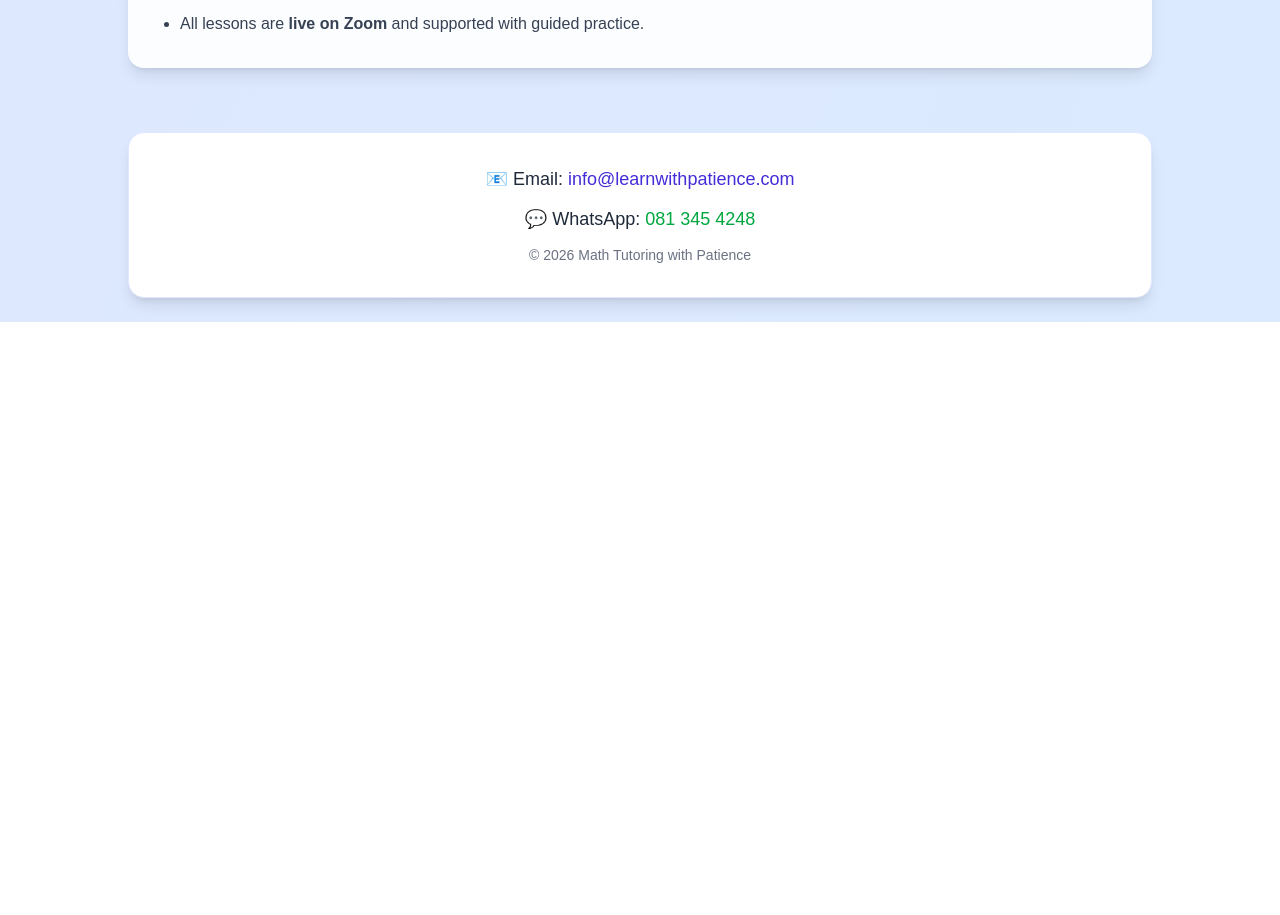
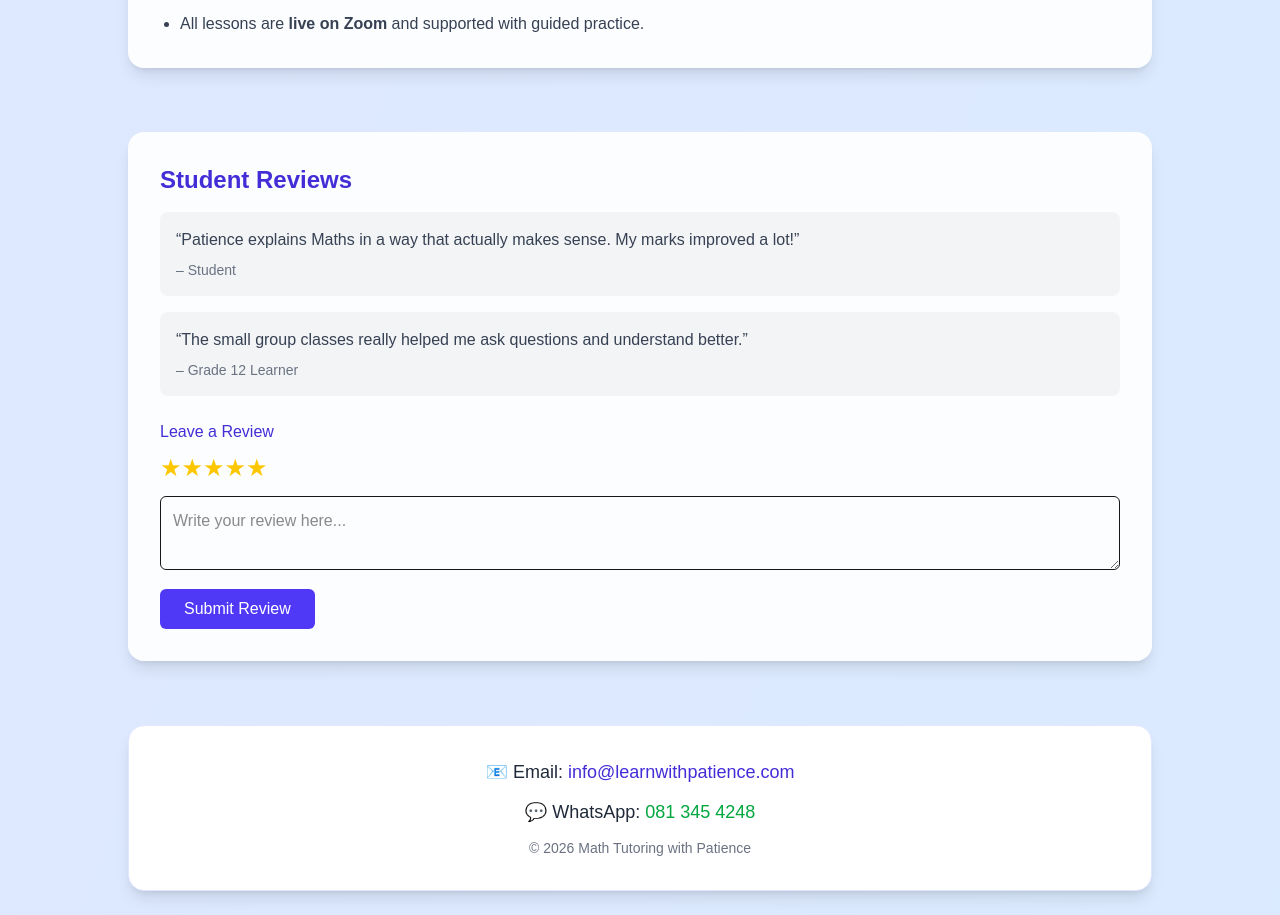
Before and after one commit to PatienceMath/patiencemath, a Next.js app: page / in a window 1280 px wide. Shown: the part 2540-3455 px from the top of the page. Before the commit the page ends 2862 px from the top, so only its background shows below. Built offline with nearby package versions, Linux system fonts and the light colour scheme.

Commit message:
Update page.tsx

```diff
--- a/app/page.tsx
+++ b/app/page.tsx
@@ -190,6 +190,49 @@ export default function MathTutoringLanding() {
         </ul>
       </div>
 
+      {/* Reviews Section */}
+      <div className="max-w-5xl mx-auto mt-16 bg-white/90 rounded-2xl shadow-lg p-8">
+        <h2 className="text-2xl font-bold text-indigo-700 mb-4">Student Reviews</h2>
+
+        {/* Sample Reviews */}
+        <div className="space-y-4 mb-6">
+          <div className="bg-gray-100 p-4 rounded-lg">
+            <p className="text-gray-700">“Patience explains Maths in a way that actually makes sense. My marks improved a lot!”</p>
+            <p className="text-sm text-gray-500 mt-2">– Student</p>
+          </div>
+          <div className="bg-gray-100 p-4 rounded-lg">
+            <p className="text-gray-700">“The small group classes really helped me ask questions and understand better.”</p>
+            <p className="text-sm text-gray-500 mt-2">– Grade 12 Learner</p>
+          </div>
+        </div>
+
+        {/* Leave a Review */}
+        <div>
+          <p className="font-medium text-indigo-700 mb-2">Leave a Review</p>
+
+          {/* Star Rating */}
+          <div className="flex mb-3">
+            {[1,2,3,4,5].map((star) => (
+              <span key={star} className="text-2xl cursor-pointer text-yellow-400">
+                ★
+              </span>
+            ))}
+          </div>
+
+          <textarea
+            placeholder="Write your review here..."
+            className="w-full p-3 border rounded-md mb-3"
+          />
+
+          <button
+            className="bg-indigo-600 hover:bg-indigo-700 text-white px-6 py-2 rounded-md"
+            onClick={() => alert('Thank you for your feedback! ⭐')}
+          >
+            Submit Review
+          </button>
+        </div>
+      </div>
+
       {/* Footer */}
       <footer className="max-w-5xl mx-auto mt-16 bg-white rounded-2xl shadow-lg p-8 text-center text-gray-800 border border-indigo-100">
         <p className="mb-3 text-lg font-medium">
```
